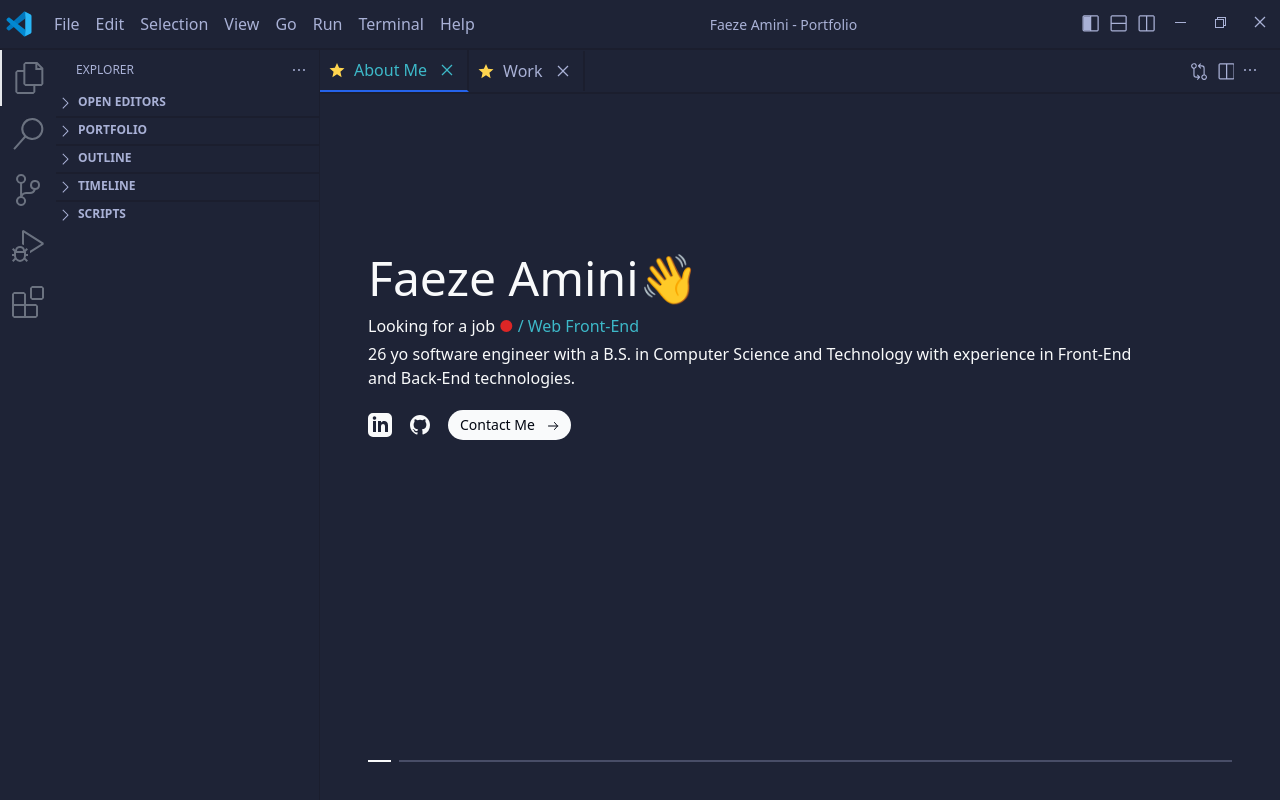
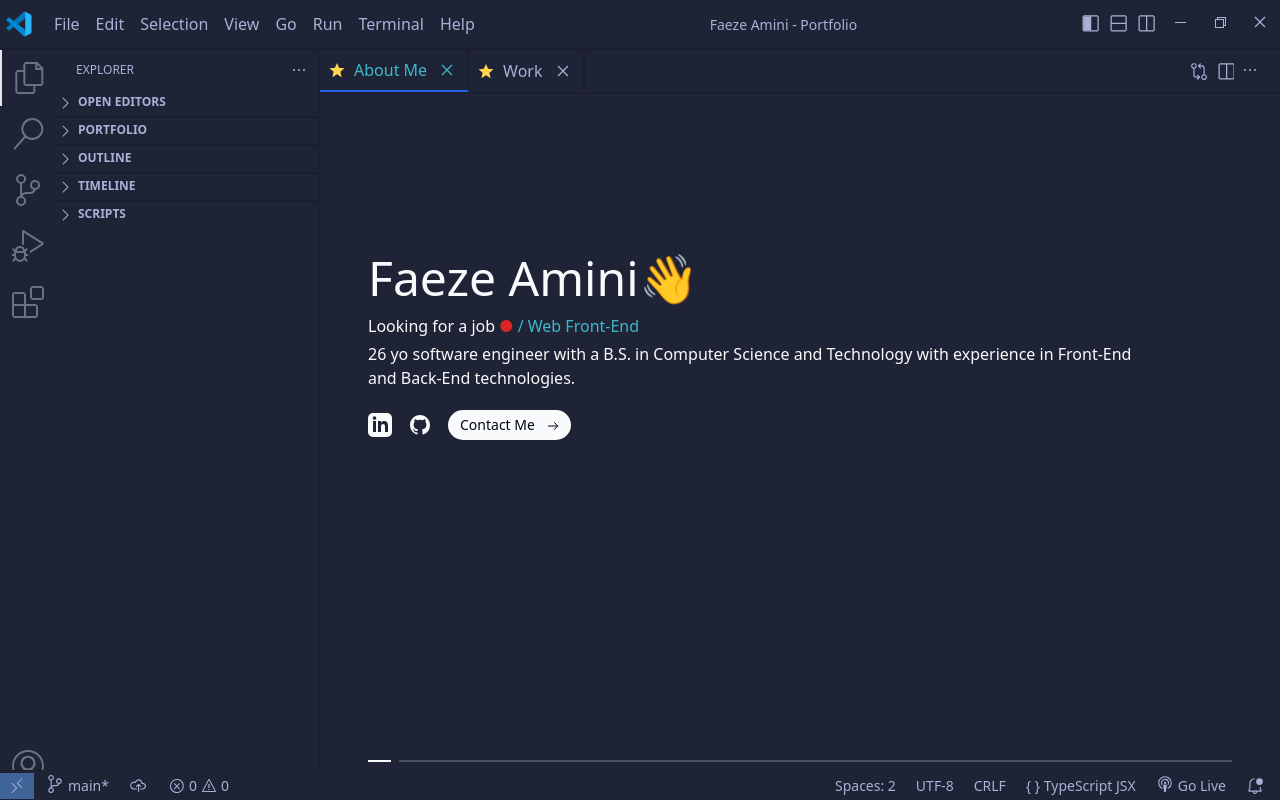
Before and after one commit to Code-Coterie-Team/faeze-amini-portfolio, a Next.js app: page / in a window 1280 px wide. Shown: the top 800 px of the page. Built offline with nearby package versions, Linux system fonts and the light colour scheme.

Commit message:
overFlowForScrollANDFixedFooterANDHeader

```diff
--- a/src/app/globals.css
+++ b/src/app/globals.css
@@ -22,4 +22,5 @@ body {
     Segoe UI, Roboto, Helvetica Neue, Arial, Noto Sans, sans-serif,
     Apple Color Emoji, Segoe UI Emoji, Segoe UI Symbol, Noto Color Emoji;
   font-size: 14px;
+  overflow: hidden;
 }
--- a/src/app/layout.tsx
+++ b/src/app/layout.tsx
@@ -4,7 +4,6 @@ import "./globals.css";
 import Header from "../components/header";
 import Footer from "../components/footer";
 import Sidbar from "../components/sidbar";
-import Main from "../components/main";
 
 const geistSans = Geist({
   variable: "--font-geist-sans",
@@ -29,16 +28,22 @@ export default function RootLayout({
   return (
     <html lang="en">
       <body
-        className={`${geistSans.variable} ${geistMono.variable} antialiased bg-darckBg text-tGrayAll flex flex-col h-screen `}
+        className={`${geistSans.variable} ${geistMono.variable} antialiased`}
       >
-        <Header />
-        <div className="main grid grid-cols-12 h-screen">
-          <Sidbar />
-          {/* <Main /> */}
-          <div className="col-span-9">{children}</div>
+        <div className="relative overflow-hidden bg-darckBg text-tGrayAll flex flex-col h-screen">
+          <div className="sticky">
+            <Header />
+          </div>
+          <div className="grid grid-cols-12">
+            <Sidbar />
+            <div className="col-span-9 overflow-y-auto h-screen">
+              {children}
+            </div>
+          </div>
+          <div className="fixed bottom-0 w-full">
+            <Footer />
+          </div>
         </div>
-
-        {/* <Footer /> */}
       </body>
     </html>
   );
--- a/src/app/page.tsx
+++ b/src/app/page.tsx
@@ -1,8 +1,8 @@
 import AboutMe from "@/components/aboutMe";
-import Image from "next/image";
+
 
 export default function Home() {
   return (
-  <AboutMe/>
+  <AboutMe />
   );
 }
--- a/src/components/detailSubSidbar.tsx
+++ b/src/components/detailSubSidbar.tsx
@@ -14,7 +14,7 @@ function DetailSubSidbar() {
   const [hoverPortfolio, setHoverPortfolio] = useState(false);
 
   return (
-    <div className="detailSubSidbar">
+    <div className="detailSubSidbar ">
       <div className="flex justify-between py-3 pl-5 pr-3 ">
         <span className="text-xs">EXPLORER</span>
         <button>
@@ -24,7 +24,7 @@ function DetailSubSidbar() {
           />
         </button>
       </div>
-      <div className="menuSidbar ">
+      <div className="menuSidbar overflow-y-auto">
         <div
           className="item border-b-2 border-b-borderDarck py-1"
           onMouseEnter={() => setHoverOpenEditors(true)}
@@ -76,7 +76,7 @@ function DetailSubSidbar() {
         </div>
 
         <div
-          className={`item border-b-2 border-b-borderDarck py-1 transition-all ${isPortfolio ? "pb-[4.75rem]": ""}`}
+          className={`item border-b-2 border-b-borderDarck py-1 transition-all ${isPortfolio ? "": ""}`}
           onMouseEnter={() => setHoverPortfolio(true)}
           onMouseLeave={() => {
             setHoverPortfolio(false);
--- a/src/components/footer.tsx
+++ b/src/components/footer.tsx
@@ -9,7 +9,7 @@ import Notification01Icon from "./icons/Notification01Icon";
 
 function Footer() {
   return (
-    <div className="flex flex-row bottom-0 border-t border-borderDarck justify-between">
+    <div className="flex flex-row bottom-0 border-t border-borderDarck justify-between bg-darckBg">
       <div className="flex items-center cursor-pointer gap-1">
         <div className="p-1 px-2 bg-blue-400 bg-opacity-50 hover:bg-gray-500 hover:bg-opacity-30">
           <OpenARemoteWindowIcon
--- a/src/components/header.tsx
+++ b/src/components/header.tsx
@@ -1,4 +1,5 @@
-import React from "react";
+"use client"
+import React, { useState } from "react";
 import VsCodeIcon from "./icons/VsCodeIcon";
 import RemoveIcon from "./icons/RemoveIcon";
 import CopyIcon from "./icons/CopyIcon";
@@ -7,8 +8,11 @@ import Layout9Icon from "./icons/Layout9Icon";
 import Layout10Icon from "./icons/Layout10Icon";
 import Layout11Icon from "./icons/Layout11Icon";
 import MenuLineHorizontalIcon from "./icons/MenuLineHorizontalIcon";
+import { useStore } from "@/store";
 
 function Header() {
+  const {toggleSideBarShow,sideBarShow} = useStore();
+
   return (
     <div className="header flex flex-row justify-between items-center border-b-borderDarck border-b-2">
       <div className="menuBar flex flex-row gap-1 p-1 items-center">
@@ -57,7 +61,12 @@ function Header() {
 
       <div className="flex flex-row">
         <div className="flex py-2">
-          <button className="hover:bg-gray-500 hover:bg-opacity-30 p-1 rounded-md">
+          <button
+            onClick={() => {
+              toggleSideBarShow();
+            }}
+            className="hover:bg-gray-500 hover:bg-opacity-30 p-1 rounded-md"
+          >
             <Layout11Icon
               width="20"
               height="20"
```
